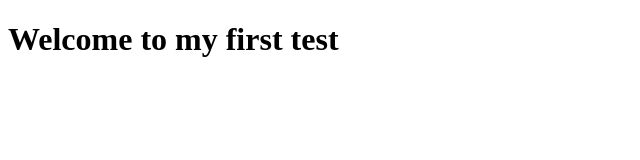
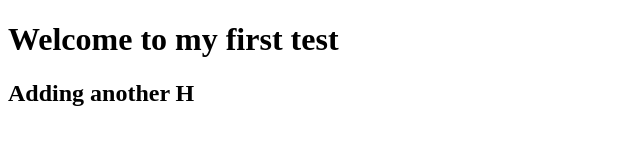
Before and after one commit to ZakTechCampus/project-one, a plain HTML site: page index.html in a window 1280 px wide. Shown: the whole page, without its empty margins (0-640 px from the left). Drawn offline with Linux system fonts and the light colour scheme.

Commit message:
Adding another H

```diff
--- a/index.html
+++ b/index.html
@@ -5,5 +5,6 @@
 </head>
 <body>
 <h1>Welcome to my first test</h1>
+<h2>Adding another H</h2>
 </body>
 </html>
```
